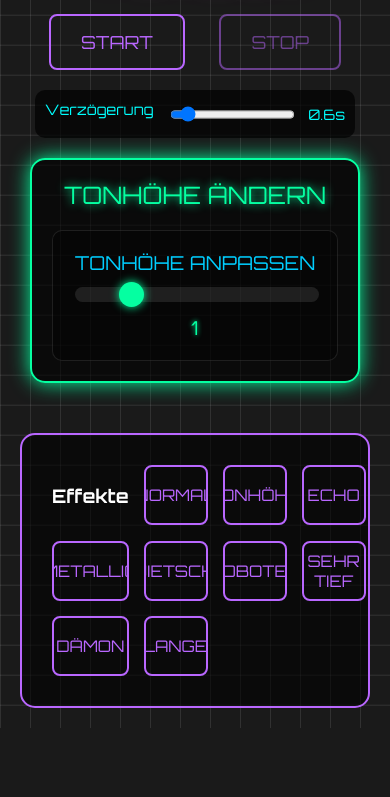
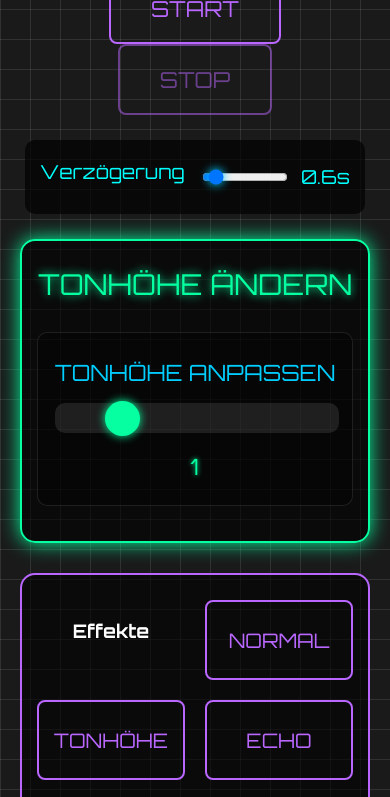
Before and after one commit to cas-par/voxbox, a plain HTML site: page index.html in a window 390 px wide. Shown: the part 127-924 px from the top of the page. Before the commit the page ends 855 px from the top, so only its background shows below. Drawn offline with Linux system fonts and the light colour scheme.

Commit message:
verbesserte mobile Ansicht
slider grösser und buttons besser

```diff
--- a/main.css
+++ b/main.css
@@ -159,13 +159,123 @@ button:disabled {
 
 /* Responsive Design */
 @media (max-width: 768px) {
+    body {
+        padding: 10px;
+    }
+
+    h1 {
+        font-size: 2.5em;
+        margin: 20px 0;
+    }
+
+    /* Größere Start/Stop Buttons */
+    .controls button {
+        padding: 20px 40px;
+        font-size: 22px;
+        margin: 0 10px;
+        min-width: 140px;
+    }
+
+    /* Verzögerungs-Slider für Touch optimiert */
+    .delay-container {
+        margin: 25px 15px;
+        padding: 15px;
+        grid-template-columns: auto 1fr auto;  /* Behalte horizontales Layout */
+        gap: 15px;
+    }
+
+    #delaySlider {
+        width: 100%;
+        height: 40px;  /* Deutlich größerer Slider */
+    }
+
+    #delaySlider::-webkit-slider-thumb {
+        width: 45px;  /* Größerer Thumb für Touch */
+        height: 45px;
+        border-radius: 50%;
+        background: var(--neon-blue);
+        box-shadow: 0 0 10px var(--neon-blue);
+        -webkit-appearance: none;
+    }
+
+    .delay-container label,
+    .delay-value {
+        font-size: 1.2em;
+    }
+
+    /* Aktiver Effekt Container */
     .active-effect-container {
         margin: 20px 10px;
-        padding: 20px;
+        padding: 25px 15px;
     }
 
     .effect-name {
-        font-size: 1.5em;
+        font-size: 1.8em;
+    }
+
+    /* Effekt Slider für Touch optimiert */
+    .slider-container {
+        padding: 25px 15px;
+        margin: 10px 0;
+    }
+
+    .slider-container label {
+        font-size: 1.4em;
+        margin-bottom: 15px;
+    }
+
+    .slider-container input[type="range"] {
+        height: 30px;
+    }
+
+    .slider-container input[type="range"]::-webkit-slider-thumb {
+        width: 35px;
+        height: 35px;
+    }
+
+    .slider-value {
+        font-size: 1.4em;
+        margin-top: 15px;
+    }
+
+    /* Effekt-Buttons Grid anpassen */
+    .other-effects {
+        grid-template-columns: repeat(2, 1fr);  /* 2 Buttons pro Zeile */
+        gap: 20px;
+        padding: 25px 15px;
+        margin: 30px 10px;
+    }
+
+    .effect-button {
+        height: 80px;  /* Höhere Buttons */
+        font-size: 20px;
+        padding: 15px;
+    }
+
+    /* Evil Button extra groß */
+    .evil-button {
+        grid-column: span 2;  /* Über ganze Breite */
+        height: 90px;
+        font-size: 24px;
+    }
+}
+
+/* Zusätzliche Anpassungen für sehr kleine Bildschirme */
+@media (max-width: 380px) {
+    .controls button {
+        padding: 15px 30px;
+        font-size: 20px;
+        min-width: 120px;
+    }
+
+    .effect-button {
+        height: 70px;
+        font-size: 18px;
+    }
+
+    .evil-button {
+        height: 80px;
+        font-size: 22px;
     }
 }
 
@@ -201,20 +311,35 @@ button:disabled {
 
 /* Responsive Anpassungen */
 @media (max-width: 768px) {
+    /* ... andere mobile Styles ... */
+
+    /* Verzögerungs-Slider für Touch optimiert */
     .delay-container {
-        margin: 15px;
-        padding: 10px;
+        margin: 25px 15px;
+        padding: 15px;
+        grid-template-columns: auto 1fr auto;  /* Behalte horizontales Layout */
+        gap: 15px;
     }
 
     #delaySlider {
-        height: 15px;
+        width: 100%;
+        height: 40px;  /* Deutlich größerer Slider */
     }
 
-    .delay-container label {
-        font-size: 0.9em;
+    #delaySlider::-webkit-slider-thumb {
+        width: 45px;  /* Größerer Thumb für Touch */
+        height: 45px;
+        border-radius: 50%;
+        background: var(--neon-blue);
+        box-shadow: 0 0 10px var(--neon-blue);
+        -webkit-appearance: none;
     }
 
+    .delay-container label,
     .delay-value {
-        font-size: 0.9em;
+        font-size: 1.2em;
     }
 }
+
+/* Die zweite Media Query für den Delay Container können wir löschen,
+   da die Styles jetzt oben integriert sind */
```
